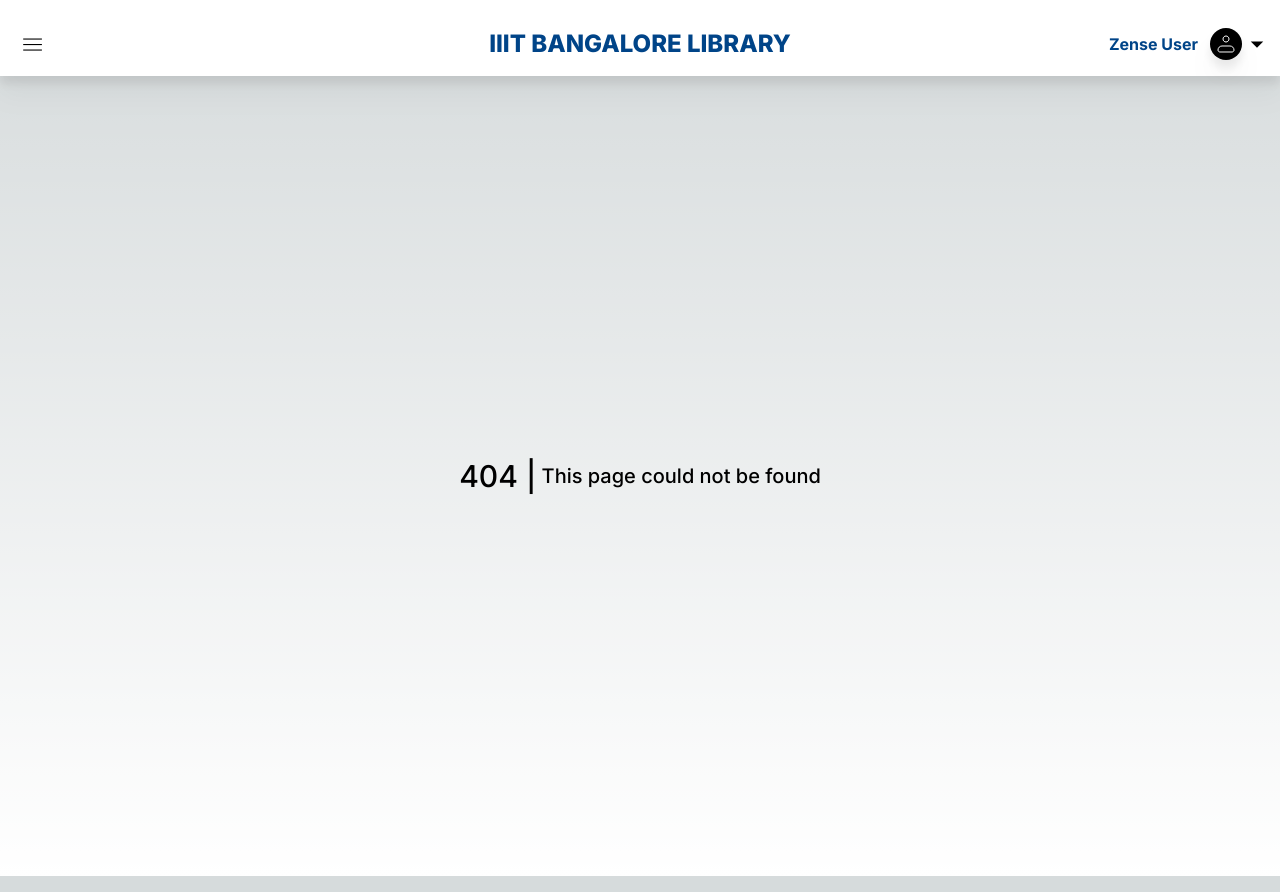
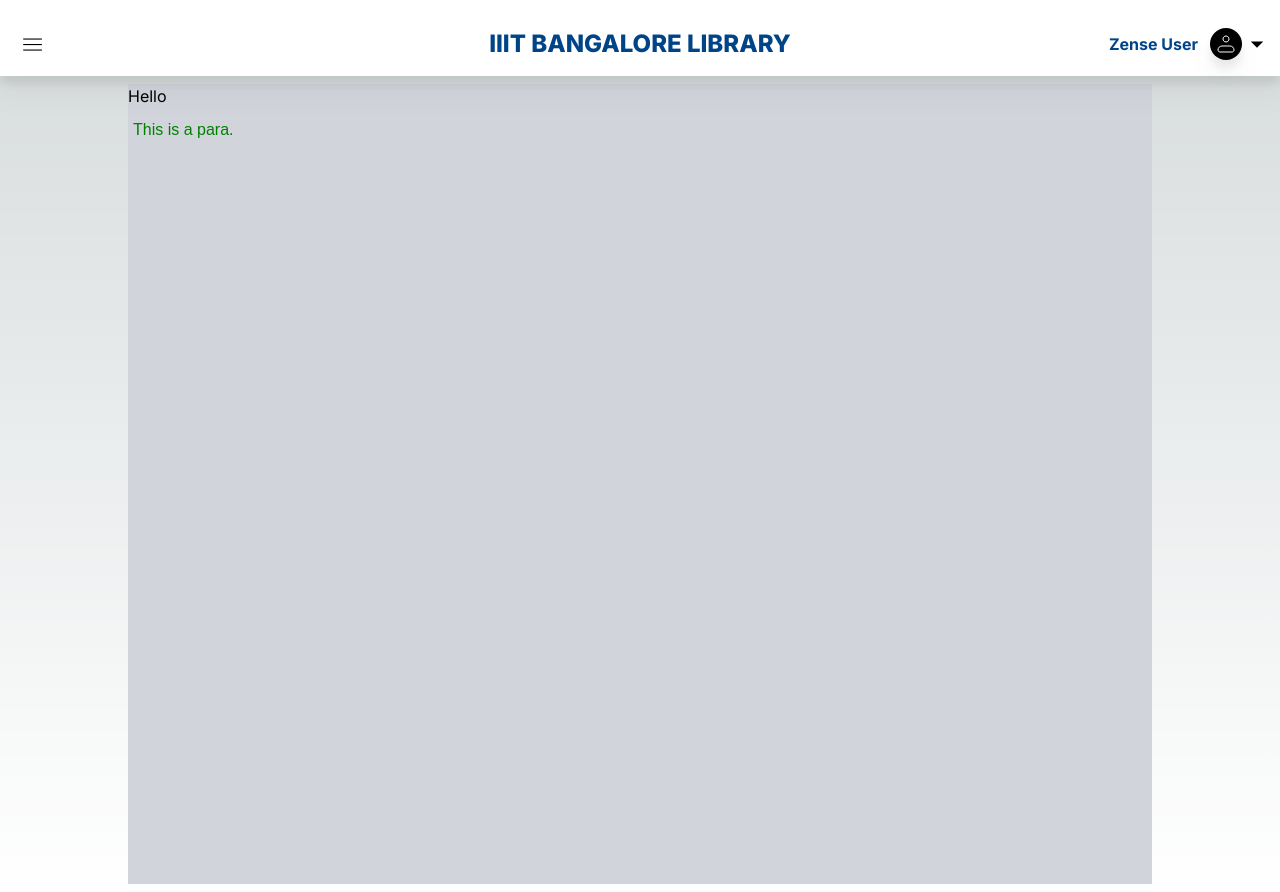
Before and after one commit to doped-semiconductor/library-zense-frontend, a Next.js app in the folder library-portal-frontend/: page /testpage in a window 1280 px wide. Before the commit this address had no page. Built offline with nearby package versions, Linux system fonts and the light colour scheme.

Commit message:
added a testpage to test richTextViewer.

```diff
--- /dev/null
+++ b/library-portal-frontend/app/testpage/page.tsx
@@ -0,0 +1,11 @@
+'use client'
+import React from 'react'
+import pageViewer from '../components/richViewer/viewer'
+
+export default function testpage() {
+  return (
+    <div className='bg-gray-300 w-4/5 m-auto mt-2 mb-2'>
+        { pageViewer() }
+    </div>
+  )
+}
```
Also changed, not shown: library-portal-frontend/app/testpage/styles.css (added).
